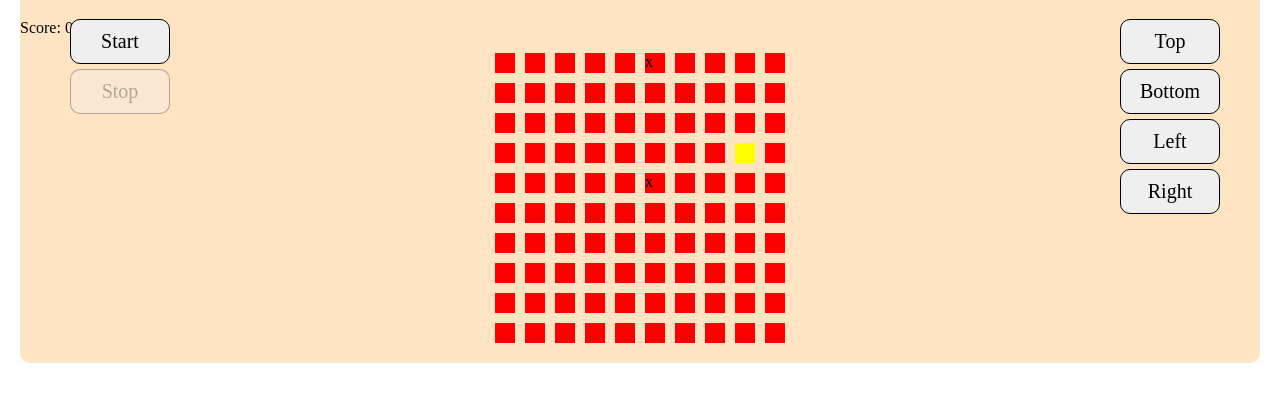
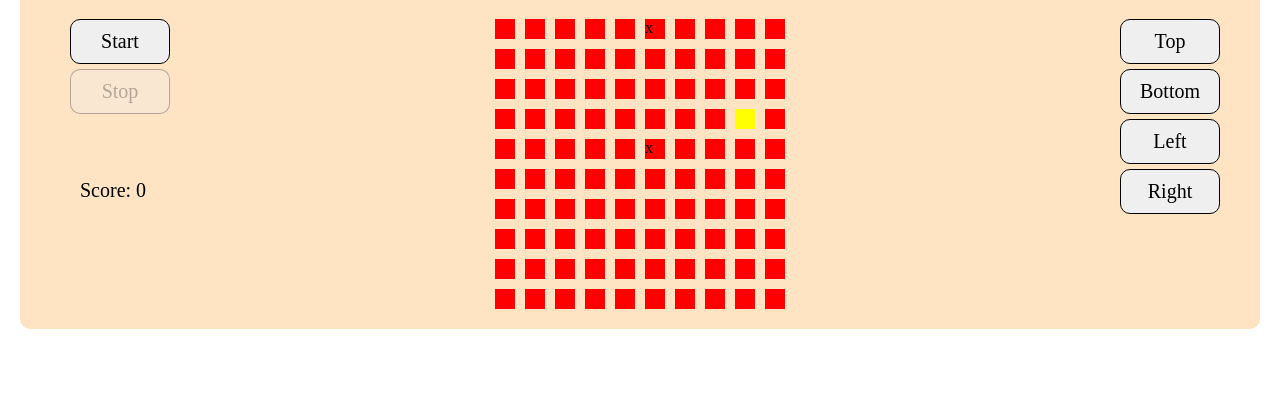
Before and after one commit to Qwardelle/Snake, a plain HTML site: page index.html in a window 1280 px wide. Shown: the part 61-462 px from the top of the page. Drawn offline with Linux system fonts and the light colour scheme.

Commit message:
Update style.css

```diff
--- a/css/style.css
+++ b/css/style.css
@@ -1,3 +1,12 @@
+.score {
+  position: absolute;
+  left: 70px;
+  margin-top: 150px;
+  font-size: 20px;
+  width: 100px;
+  padding: 10px;
+}
+
 .background {
   width: 100%-20px;
   height: 100%;
```
